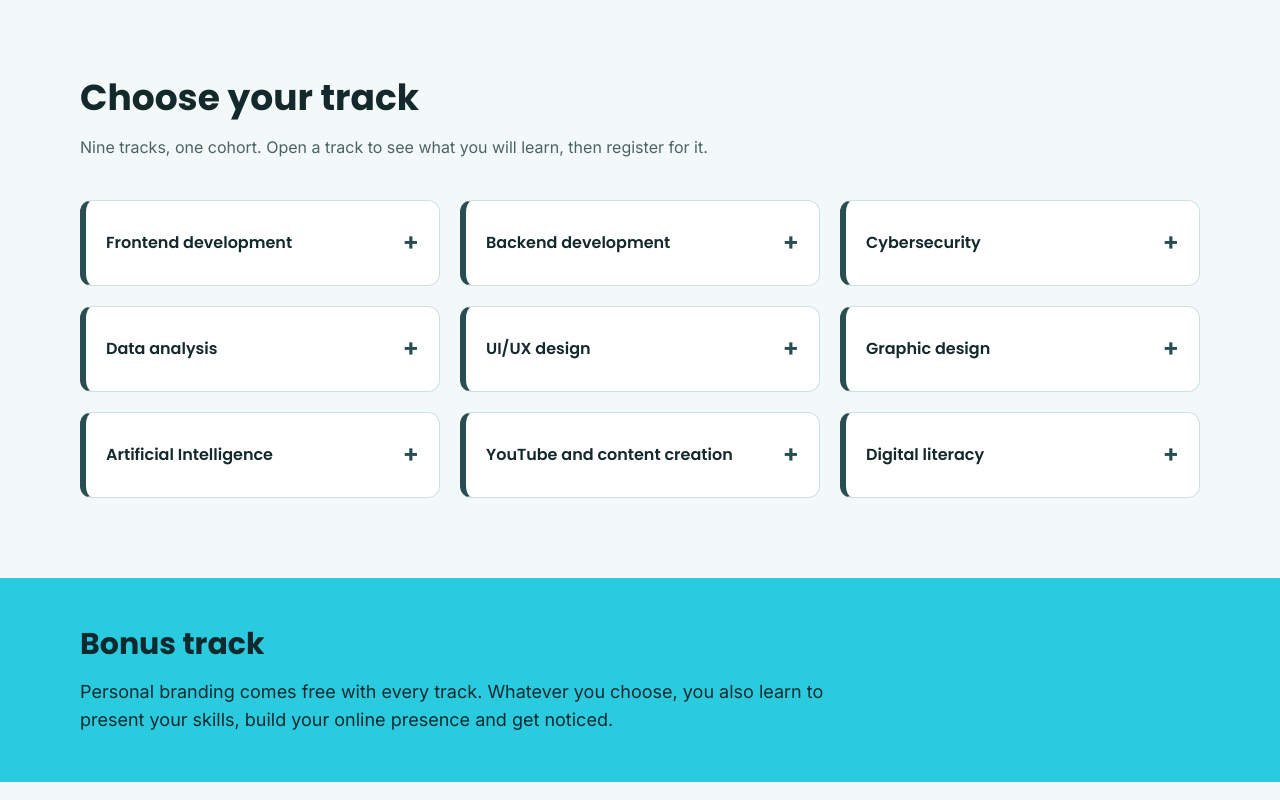
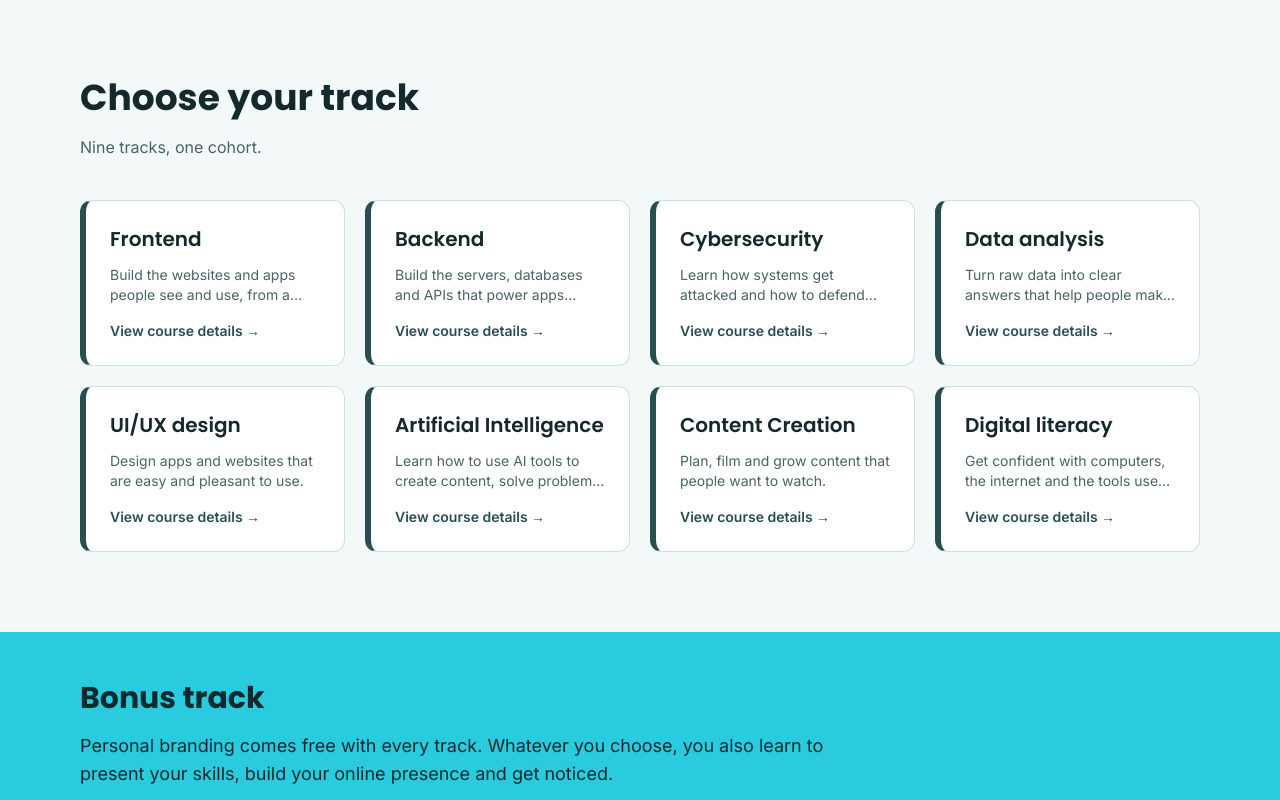
Before and after one commit to ifechiglory/landing-oage, a plain HTML site: page index.html in a window 1280 px wide. Shown: the part 760-1560 px from the top of the page. Drawn offline with nearby package versions, Linux system fonts and the light colour scheme.

Commit message:
fix: update track links to load course details from main website

```diff
--- a/index.html
+++ b/index.html
@@ -164,284 +164,183 @@
         </h2>
 
         <p class="text-muted mb-10">
-          Nine tracks, one cohort. Open a track to see what you will learn,
-          then register for it.
+          Nine tracks, one cohort.
         </p>
 
-        <ul class="grid sm:grid-cols-2 lg:grid-cols-3 gap-5 items-start">
+        <ul class="grid sm:grid-cols-2 lg:grid-cols-4 gap-5">
 
           <!-- FRONTEND -->
-          <li class="bg-surface border border-line border-l-[6px] border-l-brand rounded-xl p-5">
-           <details class="track-details" name="cohort8-tracks">
-              <summary
-                class="cursor-pointer font-heading font-semibold flex justify-between items-center gap-3 min-h-11">
-                Frontend development
-                <span class="track-toggle text-2xl text-brand" aria-hidden="true"></span>
-              </summary>
+          <a href="#" data-track="frontend-development" target="_blank" rel="noopener"
+          aria-label="View full details for Frontend development">
+          <li class="relative bg-surface border border-line border-l-[6px] border-l-brand rounded-xl p-6">
 
-              <p class="text-muted text-sm my-4">
+              <span class="sr-only">View full details for Frontend development</span>
+
+            <h3 class="relative z-20 font-heading font-semibold text-xl mb-3">
+              Frontend
+            </h3>
+
+            <p class="relative z-20 text-muted text-sm mb-4 line-clamp-2">
               Build the websites and apps people see and use, from a blank page to a live site.
             </p>
-
-              <p class="font-semibold text-sm mb-2">You will learn</p>
-
-              <ul class="list-disc pl-5 text-sm text-muted space-y-2 mb-5">
-                <li>HTML and CSS for responsive layouts</li>
-                <li>JavaScript fundamentals</li>
-                <li>React for interactive apps</li>
-                <li>Publishing your work online</li>
-              </ul>
-
-              <a href="#" data-register data-track="frontend"
-                class="inline-flex bg-cyan text-oncyan font-semibold px-5 py-3 rounded-lg">
-                Join Frontend
+            <p class="relative z-20 mt-4 text-sm font-semibold text-brand">
+              View course details →
+            </p>
+          </li>
           </a>
-            </details>
-          </li>
 
 
           <!-- BACKEND -->
-          <li class="bg-surface border border-line border-l-[6px] border-l-brand rounded-xl p-5">
-           <details class="track-details" name="cohort8-tracks">
-              <summary
-                class="cursor-pointer font-heading font-semibold flex justify-between items-center gap-3 min-h-11">
-                Backend development
-                <span class="track-toggle text-2xl text-brand" aria-hidden="true"></span>
-              </summary>
+          <a href="#" data-track="backend-development" target="_blank" rel="noopener"
+          aria-label="View full details for Backend development">
+          <li class="relative bg-surface border border-line border-l-[6px] border-l-brand rounded-xl p-6">
 
-              <p class="text-muted text-sm my-4">
+              <span class="sr-only">View full details for Backend development</span>
+
+
+            <h3 class="relative z-20 font-heading font-semibold text-xl mb-3">
+              Backend
+            </h3>
+
+            <p class="relative z-20 text-muted text-sm mb-4 line-clamp-2">
               Build the servers, databases and APIs that power apps behind the scenes.
             </p>
-
-              <p class="font-semibold text-sm mb-2">You will learn</p>
-
-              <ul class="list-disc pl-5 text-sm text-muted space-y-2 mb-5">
-                <li>Server-side programming</li>
-                <li>Designing and building APIs</li>
-                <li>Databases and storing data safely</li>
-                <li>User login and deployment</li>
-              </ul>
-
-              <a href="#" data-register data-track="backend"
-                class="inline-flex bg-cyan text-oncyan font-semibold px-5 py-3 rounded-lg">
-                Join Backend
+            <p class="relative z-20 mt-4 text-sm font-semibold text-brand">
+              View course details →
+            </p>
+          </li>
         </a>
-            </details>
-          </li>
 
 
           <!-- CYBERSECURITY -->
-          <li class="bg-surface border border-line border-l-[6px] border-l-brand rounded-xl p-5">
-           <details class="track-details" name="cohort8-tracks">
-              <summary
-                class="cursor-pointer font-heading font-semibold flex justify-between items-center gap-3 min-h-11">
+          <a href="#" data-track="cybersecurity" target="_blank" rel="noopener"
+          aria-label="View full details for Cybersecurity">
+          <li class="relative bg-surface border border-line border-l-[6px] border-l-brand rounded-xl p-6">
+
+              <span class="sr-only">View full details for Cybersecurity</span>
+
+            <h3 class="relative z-20 font-heading font-semibold text-xl mb-3">
               Cybersecurity
-                <span class="track-toggle text-2xl text-brand" aria-hidden="true"></span>
-              </summary>
+            </h3>
 
-              <p class="text-muted text-sm my-4">
+            <p class="relative z-20 text-muted text-sm mb-4 line-clamp-2">
               Learn how systems get attacked and how to defend them.
             </p>
 
-              <p class="font-semibold text-sm mb-2">You will learn</p>
 
-              <ul class="list-disc pl-5 text-sm text-muted space-y-2 mb-5">
-                <li>Security and networking fundamentals</li>
-                <li>Common attacks and how to stop them</li>
-                <li>Protecting accounts, data and websites</li>
-                <li>Ethical hacking basics</li>
-              </ul>
-
-              <a href="#" data-register data-track="cybersecurity"
-                class="inline-flex bg-cyan text-oncyan font-semibold px-5 py-3 rounded-lg">
-                Join Cybersecurity
+            <p class="relative z-20 mt-4 text-sm font-semibold text-brand">
+              View course details →
+            </p>
+          </li>
         </a>
-            </details>
-          </li>
 
 
           <!-- DATA ANALYSIS -->
-          <li class="bg-surface border border-line border-l-[6px] border-l-brand rounded-xl p-5">
-           <details class="track-details" name="cohort8-tracks">
-              <summary
-                class="cursor-pointer font-heading font-semibold flex justify-between items-center gap-3 min-h-11">
+          <a href="#" data-track="data-analysis" target="_blank" rel="noopener"
+          aria-label="View full details for Data analysis">
+          <li class="relative bg-surface border border-line border-l-[6px] border-l-brand rounded-xl p-6">
+
+              <span class="sr-only">View full details for Data analysis</span>
+
+
+            <h3 class="relative z-20 font-heading font-semibold text-xl mb-3">
               Data analysis
-                <span class="track-toggle text-2xl text-brand" aria-hidden="true"></span>
-              </summary>
+            </h3>
 
-              <p class="text-muted text-sm my-4">
+            <p class="relative z-20 text-muted text-sm mb-4 line-clamp-2">
               Turn raw data into clear answers that help people make decisions.
             </p>
 
-              <p class="font-semibold text-sm mb-2">You will learn</p>
-
-              <ul class="list-disc pl-5 text-sm text-muted space-y-2 mb-5">
-                <li>Cleaning and organising data</li>
-                <li>Spreadsheets and SQL</li>
-                <li>Charts and dashboards</li>
-                <li>Presenting your findings</li>
-              </ul>
-
-              <a href="#" data-register data-track="data-analysis"
-                class="inline-flex bg-cyan text-oncyan font-semibold px-5 py-3 rounded-lg">
-                Join Data Analysis
+            <p class="relative z-20 mt-4 text-sm font-semibold text-brand">
+              View course details →
+            </p>
+          </li>
           </a>
-            </details>
-          </li>
 
 
           <!-- UI/UX -->
-          <li class="bg-surface border border-line border-l-[6px] border-l-brand rounded-xl p-5">
-           <details class="track-details" name="cohort8-tracks">
-              <summary
-                class="cursor-pointer font-heading font-semibold flex justify-between items-center gap-3 min-h-11">
+           <a href="#" data-track="ui-ux" target="_blank" rel="noopener" aria-label="View full details for UI/UX design">
+          <li class="relative bg-surface border border-line border-l-[6px] border-l-brand rounded-xl p-6">
+              <span class="sr-only">View full details for UI/UX design</span>
+
+
+            <h3 class="relative z-20 font-heading font-semibold text-xl mb-3">
               UI/UX design
-                <span class="track-toggle text-2xl text-brand" aria-hidden="true"></span>
-              </summary>
+            </h3>
 
-              <p class="text-muted text-sm my-4">
+            <p class="relative z-20 text-muted text-sm mb-4 line-clamp-2">
               Design apps and websites that are easy and pleasant to use.
             </p>
 
-              <p class="font-semibold text-sm mb-2">You will learn</p>
 
-              <ul class="list-disc pl-5 text-sm text-muted space-y-2 mb-5">
-                <li>User research and user flows</li>
-                <li>Wireframes and visual design</li>
-                <li>Interactive prototypes</li>
-                <li>Testing designs with real users</li>
-              </ul>
-
-              <a href="#" data-register data-track="ui-ux"
-                class="inline-flex bg-cyan text-oncyan font-semibold px-5 py-3 rounded-lg">
-                Join UI/UX
+            <p class="relative z-20 mt-4 text-sm font-semibold text-brand">
+              View course details →
+            </p>
+          </li>
         </a>
-            </details>
-          </li>
 
 
-          <!-- GRAPHIC DESIGN -->
-          <li class="bg-surface border border-line border-l-[6px] border-l-brand rounded-xl p-5">
-           <details class="track-details" name="cohort8-tracks">
-              <summary
-                class="cursor-pointer font-heading font-semibold flex justify-between items-center gap-3 min-h-11">
-                Graphic design
-                <span class="track-toggle text-2xl text-brand" aria-hidden="true"></span>
-              </summary>
+          <!-- ARTIFICIAL INTELLIGENCE -->
+          <a href="#" data-track="artificial-intelligence" target="_blank" rel="noopener"
+            aria-label="View full details for Artificial Intelligence">
+          <li class="relative bg-surface border border-line border-l-[6px] border-l-brand rounded-xl p-6">
+              <span class="sr-only">View full details for Artificial Intelligence</span>
 
-              <p class="text-muted text-sm my-4">
-                Create strong visuals, with AI tools as part of your workflow.
-              </p>
+            <h3 class="relative z-20 font-heading font-semibold text-xl mb-3">
+              Artificial Intelligence
+            </h3>
 
-              <p class="font-semibold text-sm mb-2">You will learn</p>
-
-              <ul class="list-disc pl-5 text-sm text-muted space-y-2 mb-5">
-                <li>Layout, colour and typography</li>
-                <li>Designing posts, flyers and logos</li>
-                <li>Using AI tools to create and refine images</li>
-                <li>Preparing files for print and social media</li>
-              </ul>
-
-              <a href="#" data-register data-track="graphic-design-ai"
-                class="inline-flex bg-cyan text-oncyan font-semibold px-5 py-3 rounded-lg">
-                Join Graphic Design
-              </a>
-            </details>
-          </li>
-
-          <!-- Artificial Intelligence -->
-          <li class="bg-surface border border-line border-l-[6px] border-l-brand rounded-xl p-5">
-            <details class="track-details" name="cohort8-tracks">
-              <summary
-                class="cursor-pointer font-heading font-semibold flex justify-between items-center gap-3 min-h-11">
-                Artificial Intelligence
-                <span class="track-toggle text-2xl text-brand" aria-hidden="true"></span>
-              </summary>
-
-
-              <p class="text-muted text-sm my-4">
+            <p class="relative z-20 text-muted text-sm mb-4 line-clamp-2">
               Learn how to use AI tools to create content, solve problems and work smarter.
             </p>
 
-
-              <p class="font-semibold text-sm mb-2">You will learn</p>
+            <p class="relative z-20 mt-4 text-sm font-semibold text-brand">
+              View course details →
+            </p>
+          </li>
+          </a>
 
 
-              <ul class="list-disc pl-5 text-sm text-muted space-y-2 mb-5">
-                <li>Understanding AI and how it works</li>
-                <li>Writing effective AI prompts</li>
-                <li>Using AI for text, images and research</li>
-                <li>Creating presentations, documents and content with AI</li>
-                <li>Using AI safely, responsibly and creatively</li>
-              </ul>
+          <!-- CONTENT CREATION -->
+          <a href="#" data-track="content-creation" target="_blank" rel="noopener"
+            aria-label="View full details for YouTube and content creation">
+          <li class="relative bg-surface border border-line border-l-[6px] border-l-brand rounded-xl p-6">
+              <span class="sr-only">View full details for YouTube and content creation</span>
 
+            <h3 class="relative z-20 font-heading font-semibold text-xl mb-3">
+              Content Creation
+            </h3>
 
-              <a href="#" data-register data-track="artificial-intelligence"
-                class="inline-flex bg-cyan text-oncyan font-semibold px-5 py-3 rounded-lg">
-                Join Artificial Intelligence
-              </a>
-            </details>
-          </li>
-
-          <!-- CONTENT CREATION -->
-          <li class="bg-surface border border-line border-l-[6px] border-l-brand rounded-xl p-5">
-           <details class="track-details" name="cohort8-tracks">
-              <summary
-                class="cursor-pointer font-heading font-semibold flex justify-between items-center gap-3 min-h-11">
-                YouTube and content creation
-                <span class="track-toggle text-2xl text-brand" aria-hidden="true"></span>
-              </summary>
-
-              <p class="text-muted text-sm my-4">
+            <p class="relative z-20 text-muted text-sm mb-4 line-clamp-2">
               Plan, film and grow content that people want to watch.
             </p>
 
-              <p class="font-semibold text-sm mb-2">You will learn</p>
-
-              <ul class="list-disc pl-5 text-sm text-muted space-y-2 mb-5">
-                <li>Finding ideas and writing scripts</li>
-                <li>Filming and editing videos</li>
-                <li>Thumbnails and titles</li>
-                <li>Growing and managing a channel</li>
-              </ul>
-
-              <a href="#" data-register data-track="content-creation"
-                class="inline-flex bg-cyan text-oncyan font-semibold px-5 py-3 rounded-lg">
-                Join Content Creation
+            <p class="relative z-20 mt-4 text-sm font-semibold text-brand">
+              View course details →
+            </p>
+          </li>
           </a>
-            </details>
-          </li>
 
 
           <!-- DIGITAL LITERACY -->
-          <li class="bg-surface border border-line border-l-[6px] border-l-brand rounded-xl p-5">
-           <details class="track-details" name="cohort8-tracks">
-              <summary
-                class="cursor-pointer font-heading font-semibold flex justify-between items-center gap-3 min-h-11">
+           <a href="#" data-track="digital-literacy-and-computing" target="_blank" rel="noopener"
+            aria-label="View full details for Digital literacy">
+          <li class="relative bg-surface border border-line border-l-[6px] border-l-brand rounded-xl p-6">
+              <span class="sr-only">View full details for Digital literacy</span>
+
+            <h3 class="relative z-20 font-heading font-semibold text-xl mb-3">
               Digital literacy
-                <span class="track-toggle text-2xl text-brand" aria-hidden="true"></span>
-              </summary>
+            </h3>
 
-              <p class="text-muted text-sm my-4">
+            <p class="relative z-20 text-muted text-sm mb-4 line-clamp-2">
               Get confident with computers, the internet and the tools used every day at work.
             </p>
 
-              <p class="font-semibold text-sm mb-2">You will learn</p>
-
-              <ul class="list-disc pl-5 text-sm text-muted space-y-2 mb-5">
-                <li>Using computers and phones with confidence</li>
-                <li>Searching, browsing and staying safe online</li>
-                <li>Email, documents and spreadsheets</li>
-                <li>Productivity tools for work and study</li>
-              </ul>
-
-              <a href="#" data-register data-track="digital-literacy"
-                class="inline-flex bg-cyan text-oncyan font-semibold px-5 py-3 rounded-lg">
-                Join Digital Literacy
+            <p class="relative z-20 mt-4 text-sm font-semibold text-brand">
+              View course details →
+            </p>
+          </li>
           </a>
-            </details>
-          </li>
-
         </ul>
 
       </div>
@@ -611,7 +510,7 @@
 
         <figure class="bg-surface border-l-[6px] border-cyan rounded-xl p-6 max-w-7xl">
           <h2 class="font-bold text-2xl mb-6">Testimonials</h2>
-          <ul class="grid md:grid-cols-2 lg:grid-cols-3 gap-6 items-start">
+          <ul class="grid md:grid-cols-2 lg:grid-cols-3 gap-6">
 
             <!-- Testimonial 1 -->
             <li class="bg-surface border border-line border-t-[6px] border-t-brand rounded-xl p-6 flex flex-col">
@@ -819,6 +718,8 @@
 
     const REGISTER_URL = "https://attueyicoding.academy/register";
 
+    const COURSE_URL = "https://attueyicoding.academy/courses/";
+
     const WHATSAPP_NUMBER = "2348162323745";
 
     const UTM = "utm_source=landing&utm_medium=web&utm_campaign=cohort-8";
@@ -826,42 +727,43 @@
     /* ====================== */
 
     try {
-
       const sep = REGISTER_URL.includes("?") ? "&" : "?";
 
-      document.querySelectorAll("a[data-register]").forEach(a => {
-
+      // Registration buttons
+      document.querySelectorAll("a[data-register]").forEach((a) => {
         const p = new URLSearchParams(UTM);
 
-        new URLSearchParams(location.search).forEach((v, k) => {
-          p.set(k, v);
+        new URLSearchParams(location.search).forEach((value, key) => {
+          p.set(key, value);
         });
 
         p.set("enroll", a.dataset.track || "1");
 
         a.href = REGISTER_URL + sep + p.toString();
-
       });
 
+      // Course detail-page links
+      document.querySelectorAll("a[data-track]").forEach((a) => {
+        const slug = a.dataset.track;
 
+        if (slug) {
+          a.href = COURSE_URL + slug;
+        }
+      });
+
+      // WhatsApp links
       const msg = encodeURIComponent(
         "Hello, I'd like to know more about Cohort 8."
       );
 
-      document.querySelectorAll("a[data-whatsapp]").forEach(a => {
-
+      document.querySelectorAll("a[data-whatsapp]").forEach((a) => {
         a.href = "https://wa.me/" + WHATSAPP_NUMBER + "?text=" + msg;
-
         a.target = "_blank";
-
         a.rel = "noopener";
-
       });
-
-    } catch (e) {
-      console.error("Link configuration error:", e);
+    } catch (error) {
+      console.error("Link configuration error:", error);
     }
-
   </script>
 
   </body>
```
Lines whose indentation alone changed are shown as unchanged.
